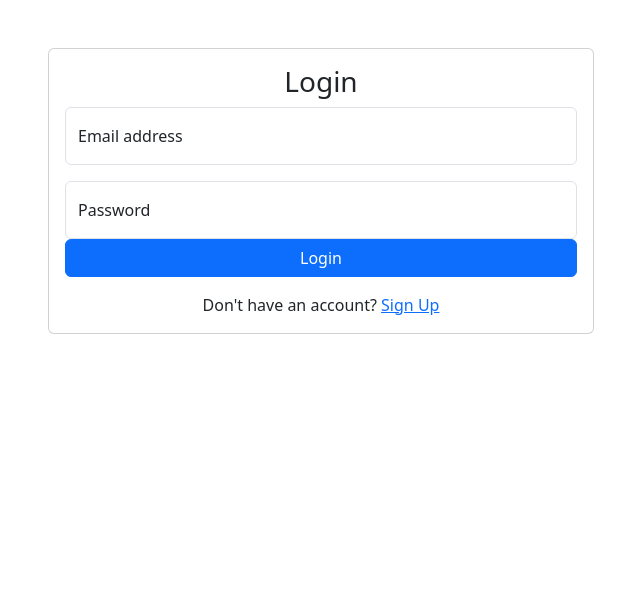
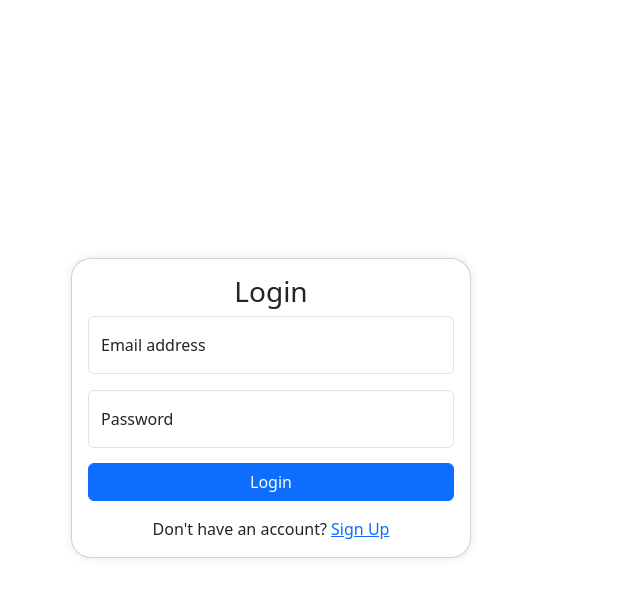
Before and after one commit to iqbalk18/AuthVerify, a React (Create React App) app in the folder frontend-project1/: page / in a window 1280 px wide. Shown: the top 596 px of the page, without its empty margins (319-959 px from the left). Built offline with nearby package versions, Linux system fonts and the light colour scheme.

Commit message:
modified layout form

```diff
--- a/frontend-project1/src/screens/Signin.js
+++ b/frontend-project1/src/screens/Signin.js
@@ -2,6 +2,7 @@ import React, { useState } from 'react';
 import { Link, useNavigate  } from 'react-router-dom';
 import 'bootstrap/dist/css/bootstrap.css';
 import SigninService from '../service/SigninService';
+import '../styles/General.css';
 
 function Signin() {
     const navigate = useNavigate();
--- /dev/null
+++ b/frontend-project1/src/styles/General.css
@@ -0,0 +1,18 @@
+.container {
+    display: flex;
+    justify-content: center;
+    align-items: center;
+    height: 90vh;
+    width: 100vw;
+  }
+
+.card {
+    width: 80vw;
+    max-width: 80%;
+    border-radius: 20px;
+    box-shadow: 0px 0px 10px rgba(0, 0, 0, 0.1);
+}
+
+.d-grid {
+    margin-top: 15px;
+  }
```
